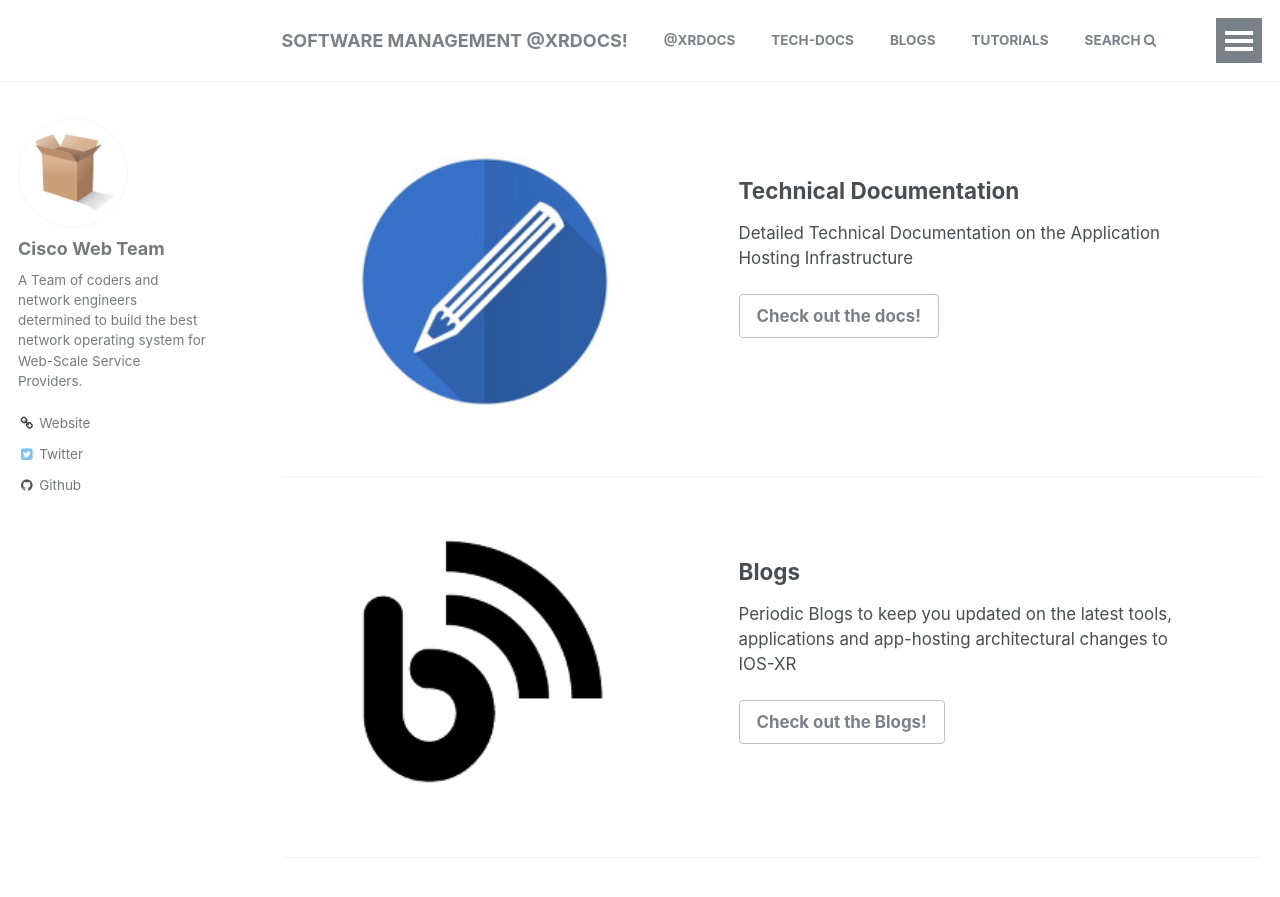
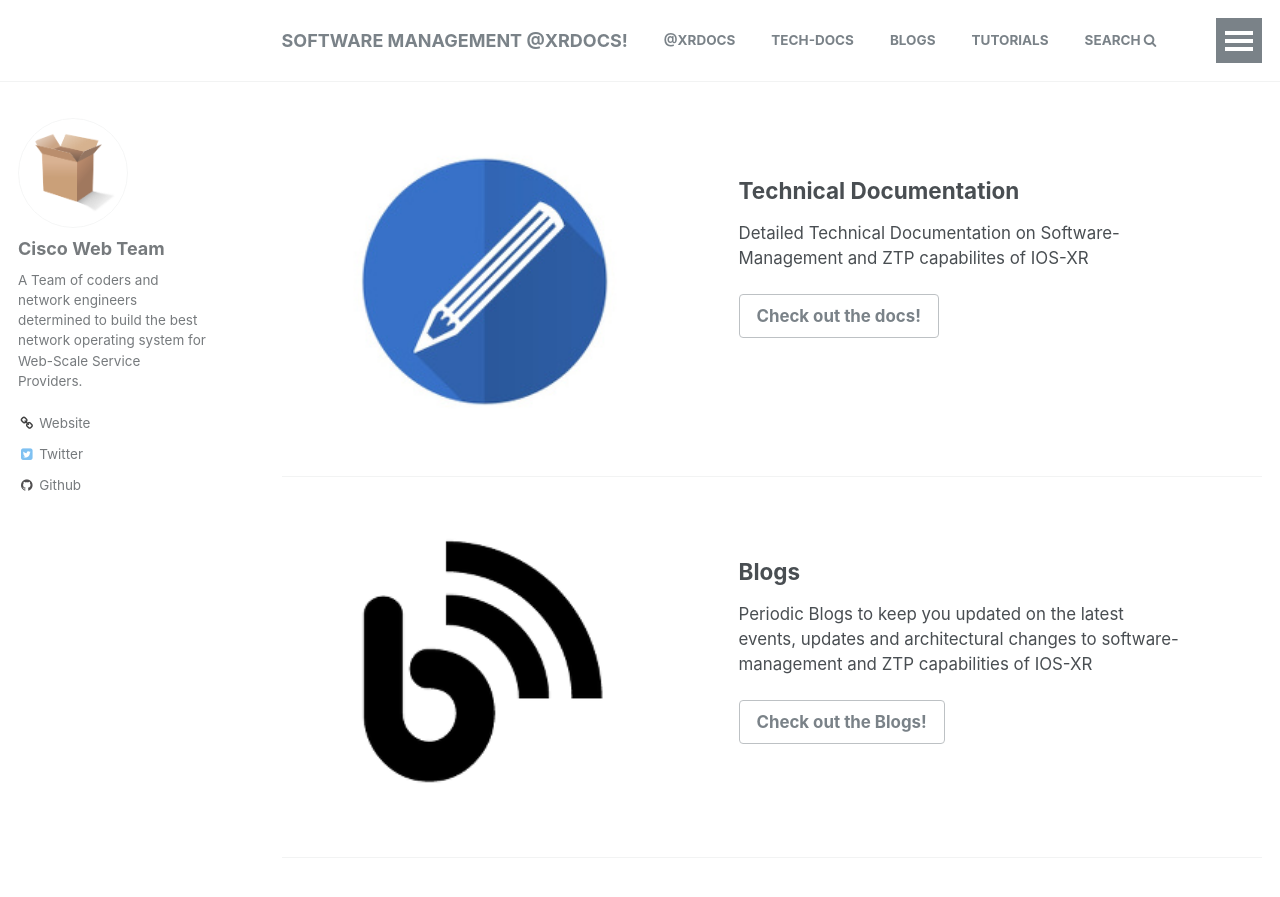
Before and after one commit to xrdocs/software-management, a Jekyll site: the page built from _pages/home.md, in a window 1280 px wide and 900 px high. Shown: the top 897 px of the window. Built offline with Jekyll 4.4.1, drawn with Linux system fonts in a browser that asks for light colours.

Commit message:
Update home.md

```diff
--- a/_pages/home.md
+++ b/_pages/home.md
@@ -8,7 +8,7 @@ feature_row1:
   - image_path: techdoc.jpg
     alt: "fully responsive"
     title: "Technical Documentation"
-    excerpt: 'Detailed Technical Documentation on the Application Hosting Infrastructure'
+    excerpt: 'Detailed Technical Documentation on Software-Management and ZTP capabilites of IOS-XR'
     url: "/techdocs"
     btn_label: "Check out the docs!"
     btn_class: "btn--inverse"
@@ -16,7 +16,7 @@ feature_row2:
   - image_path: blog.png
     alt: "fully responsive"
     title: "Blogs"
-    excerpt: 'Periodic Blogs to keep you updated on the latest tools, applications and app-hosting architectural changes to IOS-XR'
+    excerpt: 'Periodic Blogs to keep you updated on the latest events, updates and architectural changes to software-management and ZTP capabilities of IOS-XR'
     url: "/blogs"
     btn_label: "Check out the Blogs!"
     btn_class: "btn--inverse"
```
